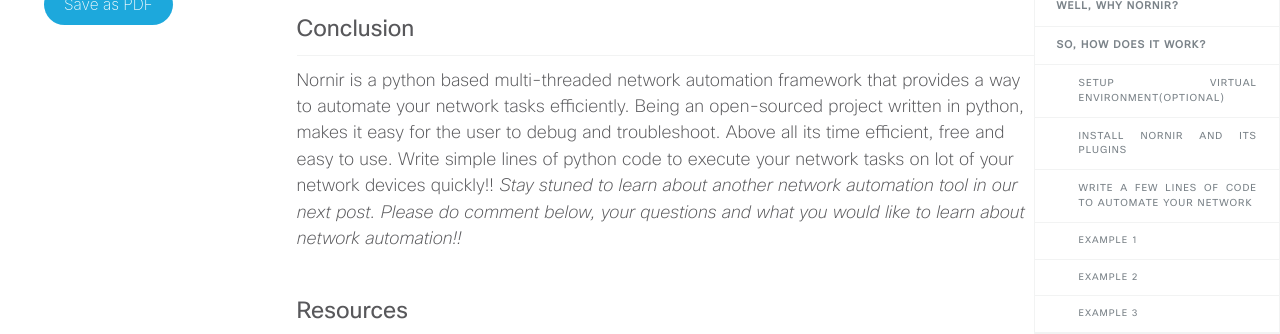
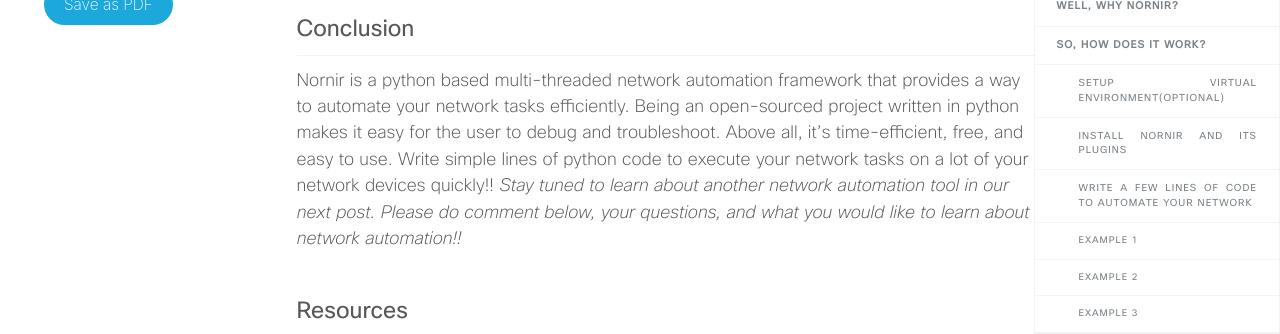
Before and after one commit to xrdocs/programmability, a Jekyll site: the page built from _tutorials/2020-12-02-nornir-overview.md, in a window 1280 px wide and 900 px high, scrolled down 15243 px. Shown: the part 188-522 px from the top of the window. Built offline with Jekyll 4.4.1, drawn with Linux system fonts in a browser that asks for light colours; comment, search, counter and statistics services are not loaded; some of the changed text lies outside the part shown.

Commit message:
Update 2020-12-02-nornir-overview.md

```diff
--- a/_tutorials/2020-12-02-nornir-overview.md
+++ b/_tutorials/2020-12-02-nornir-overview.md
@@ -531,9 +531,9 @@ vvvv multiple_tasks ** changed : False vvvvvvvvvvvvvvvvvvvvvvvvvvvvvvvvvvvvvvvvv
 Though there are 2 hosts available in the inventory, the output shows the result of executed tasks on only one host i.e. `rt1`, as we have added a filter to do so.
 
 # Conclusion
-Nornir is a python based multi-threaded network automation framework that provides a way to automate your network tasks efficiently. Being an open-sourced project written in python, makes it easy for the user to debug and troubleshoot. Above all its time efficient, free and easy to use. Write simple lines of python code to execute your network tasks on lot of your network devices quickly!!
-*Stay stuned to learn about another network automation tool in our next post.*
-*Please do comment below, your questions and what you would like to learn about network automation!!*
+Nornir is a python based multi-threaded network automation framework that provides a way to automate your network tasks efficiently. Being an open-sourced project written in python makes it easy for the user to debug and troubleshoot. Above all, it's time-efficient, free, and easy to use. Write simple lines of python code to execute your network tasks on a lot of your network devices quickly!!
+*Stay tuned to learn about another network automation tool in our next post.*
+*Please do comment below, your questions, and what you would like to learn about network automation!!*
 
 # Resources
 
```
Also changed, not shown: other parts of _tutorials/2020-12-02-nornir-overview.md (+1 -1 lines).
